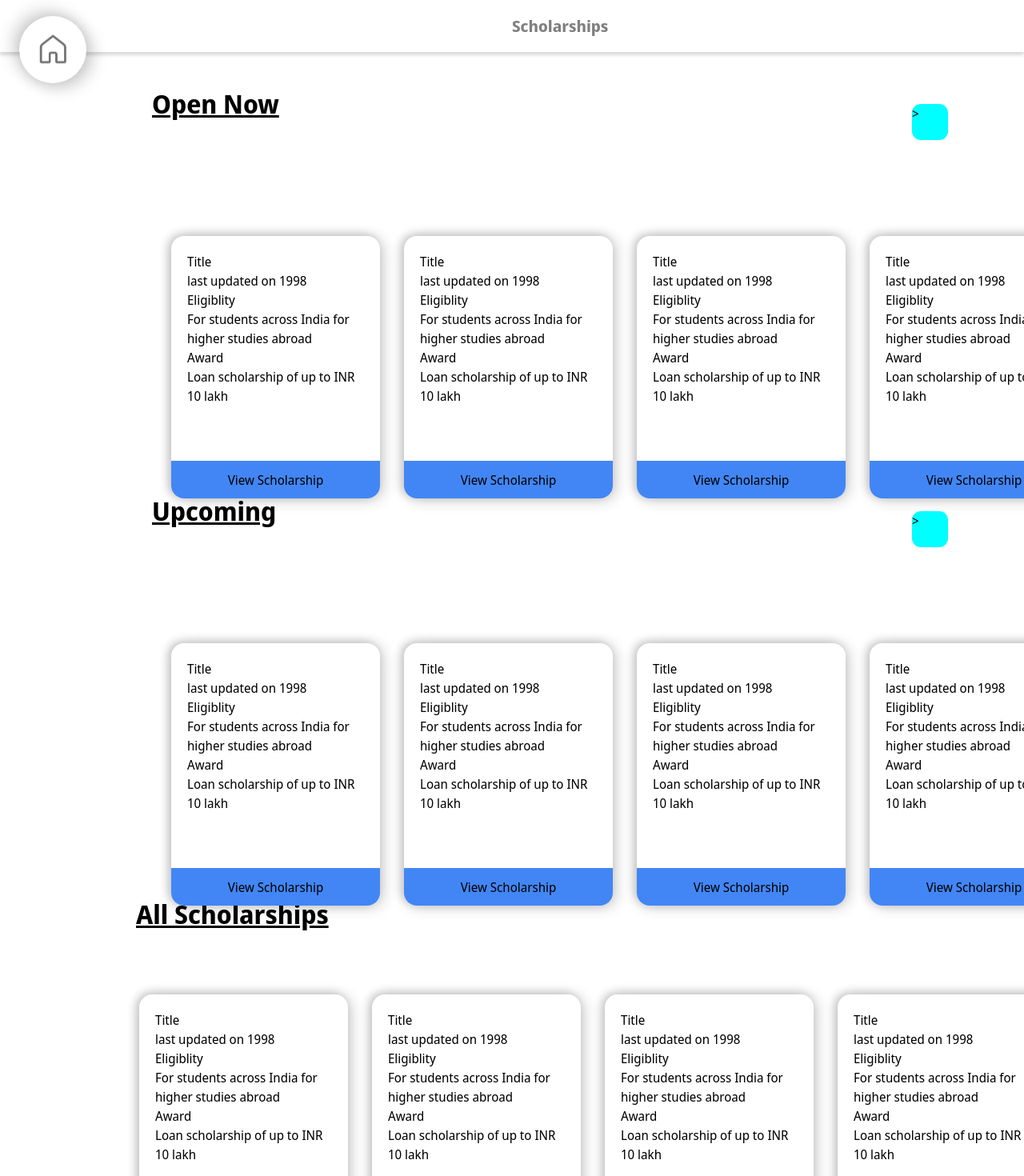
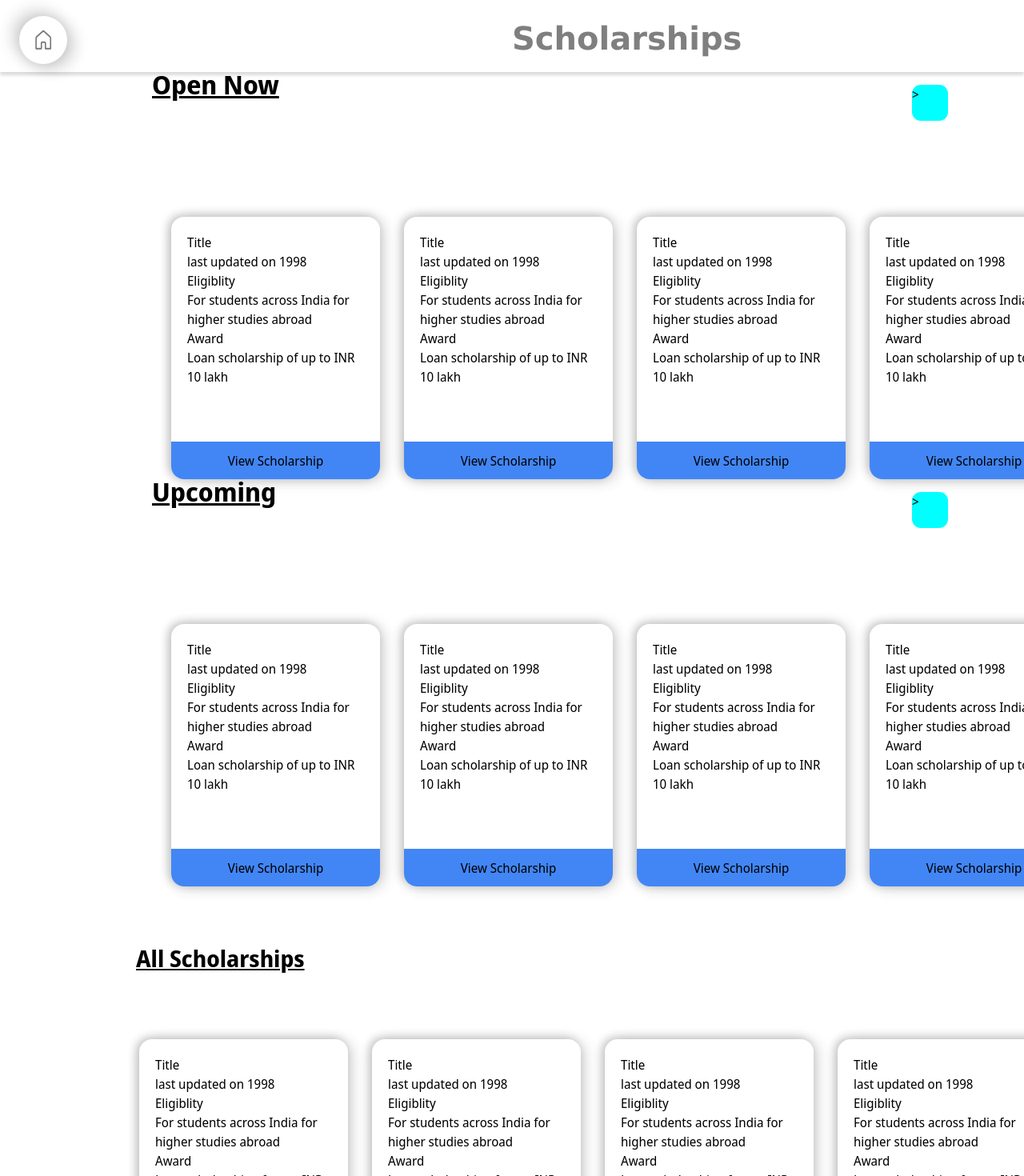
Before and after one commit to SahilShameerDev/scholarship_website_gdsc, a Next.js app: page /scholarships in a window 1280 px wide. Shown: the top 1470 px of the page at 80% size. Built offline with nearby package versions, Linux system fonts and the light colour scheme.

Commit message:
design changes

```diff
--- a/components/ScholarshipPage/AllScholarShips/AllScholarShips.module.css
+++ b/components/ScholarshipPage/AllScholarShips/AllScholarShips.module.css
@@ -4,9 +4,9 @@
 }
 .title {
     text-decoration: underline;
-    font-size: 32px;
+    font-size: 28px;
     font-weight: 700;
     line-height: 41px;
-    margin-top: 5px; /* Adjust as needed */
+    margin-top: 100px; /* Adjust as needed */
     margin-left: 170px;
   }
--- a/components/ScholarshipPage/Header/Header.module.css
+++ b/components/ScholarshipPage/Header/Header.module.css
@@ -1,12 +1,13 @@
 .header {
-  font-weight: 700;
-  font-size: 20px;
+  font-weight: 600;
+  font-size: 40px;
+  font-family: 'Lucida Sans', 'Lucida Sans Regular', 'Lucida Grande', 'Lucida Sans Unicode', Geneva, Verdana, sans-serif;
   color: #00000080;
   box-shadow: 0 4px 4px #00000025;
   position: absolute;
   top: 0px;
   width: 100%;
-  height: 65px;
+  height: 90px;
   background-color: #FFFFFF;
 }
 .title{
--- a/components/ScholarshipPage/Home/Home.module.css
+++ b/components/ScholarshipPage/Home/Home.module.css
@@ -1,6 +1,6 @@
 .homeBtn{
-    width: 84px;
-    height: 84px;
+    width: 60px;
+    height: 60px;
     border-radius: 50%;
     background-color: #FFFFFF;
     position: relative;
@@ -16,4 +16,6 @@
     top: 50%;
     left: 50%;
     transform: translate(-50%,-50%);
+    width: 50%;
+    height: 50%;
 }
```
